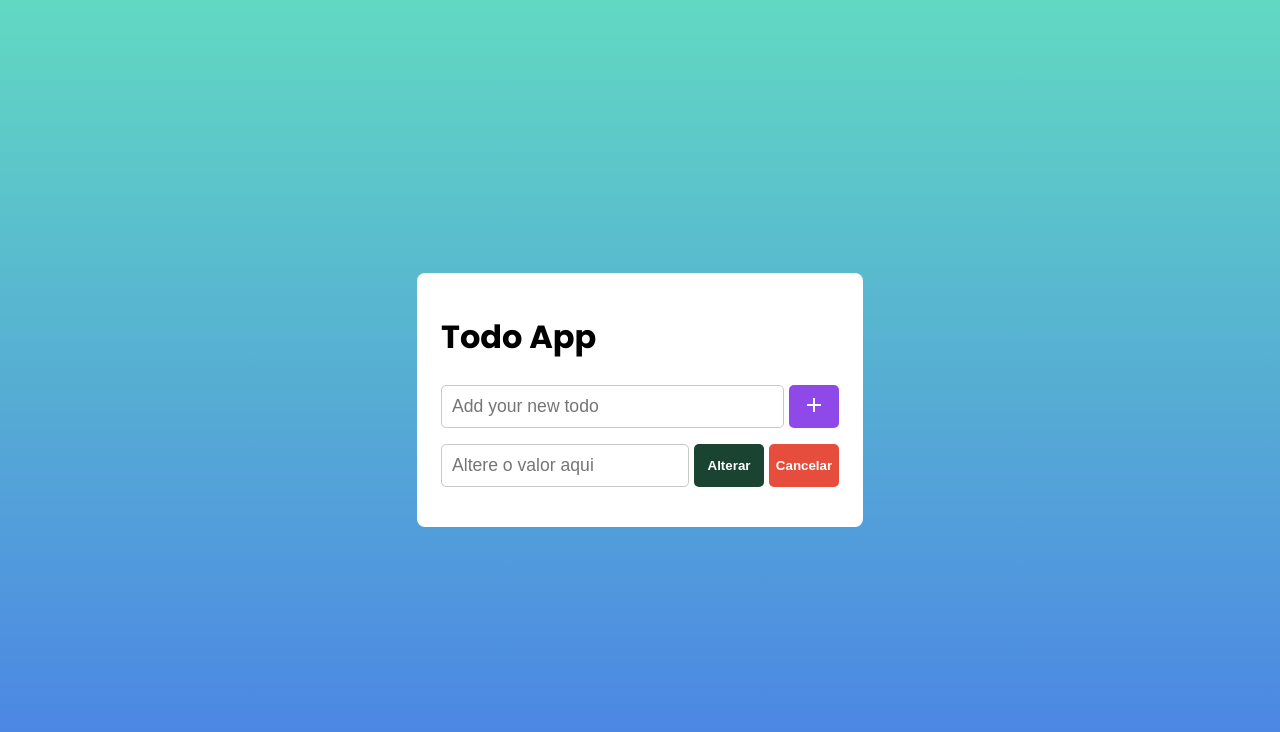
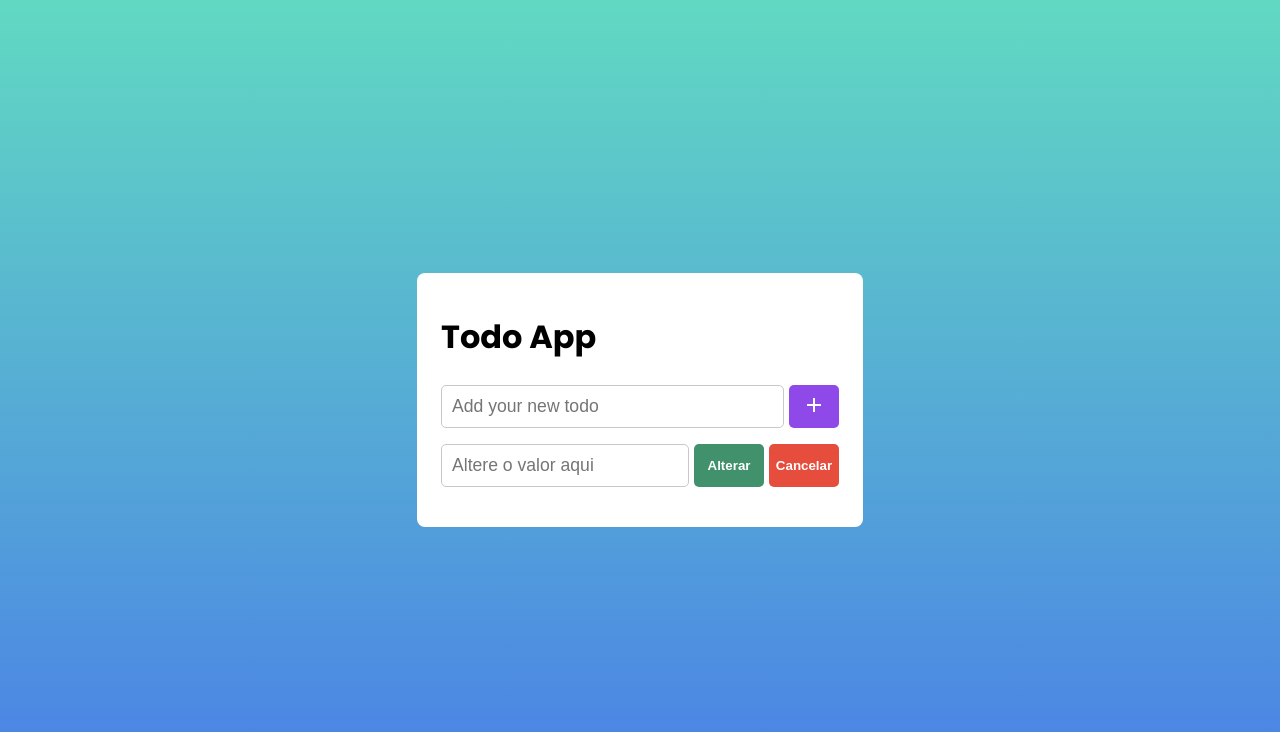
Before and after one commit to BrunoAraujooDev/TodoList-Angular, an Angular app: page / in a window 1280 px wide. Shown: the top 732 px of the page. Built offline with nearby package versions, Linux system fonts and the light colour scheme.

Commit message:
mudanca das cores dos botoes da lista

```diff
--- a/src/app/app.component.html
+++ b/src/app/app.component.html
@@ -13,7 +13,7 @@
   <ng-template #form>
     <form class="form-app">
       <input inputApp placeholder="Altere o valor aqui" #alteracao>
-      <button botao bg="#1b4332" largura="70px"class="botao-app" (click)="alterarDados()">Alterar</button>
+      <button botao bg="#40916c" largura="70px"class="botao-app" (click)="alterarDados()">Alterar</button>
       <button botao bg="#E64D3C" largura="70px"class="botao-app" (click)="toggle = !toggle">Cancelar</button>
     </form>
   </ng-template>
--- a/src/app/cmp-lista/cmp-lista.component.html
+++ b/src/app/cmp-lista/cmp-lista.component.html
@@ -10,7 +10,7 @@
                 class="lista-botao">
                 <button
                     botao
-                    bg="#ee9b00"
+                    bg="#ffb703"
                     largura="50px"
                     (click)="emitirEventoAlterar(valor)"
                     ><mat-icon >create</mat-icon>
```
